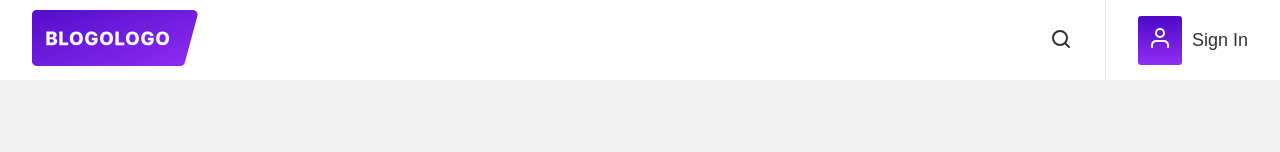
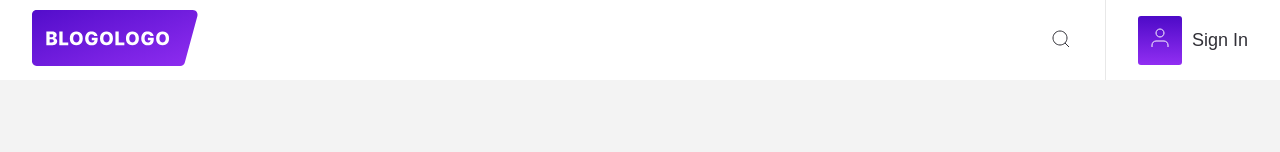
Before and after one commit to Valodya1993/Blogologo, a React (Vite) app: page /signin in a window 1280 px wide. Shown: the top 152 px of the page. Built offline with nearby package versions, Linux system fonts and the light colour scheme.

Commit message:
fixed console errors and warnings from browser

```diff
--- a/src/assets/search.tsx
+++ b/src/assets/search.tsx
@@ -5,8 +5,8 @@ export const Search = () => {
 
     return (
         <svg width="24" height="24" viewBox="0 0 24 24" fill="none" xmlns="http://www.w3.org/2000/svg">
-            <path d="M11 18C14.866 18 18 14.866 18 11C18 7.13401 14.866 4 11 4C7.13401 4 4 7.13401 4 11C4 14.866 7.13401 18 11 18Z" stroke={theme.colors.text} stroke-width="2" stroke-linecap="round" stroke-linejoin="round" />
-            <path d="M20 20L16 16" stroke={theme.colors.text}  stroke-width="2" stroke-linecap="round" stroke-linejoin="round" />
+            <path d="M11 18C14.866 18 18 14.866 18 11C18 7.13401 14.866 4 11 4C7.13401 4 4 7.13401 4 11C4 14.866 7.13401 18 11 18Z" stroke={theme.colors.text} />
+            <path d="M20 20L16 16" stroke={theme.colors.text} />
         </svg>
     );
 }
--- a/src/assets/user.tsx
+++ b/src/assets/user.tsx
@@ -1,8 +1,8 @@
 export const UserLogo = () => {
     return (
         <svg width="24" height="24" viewBox="0 0 24 24" fill="none" xmlns="http://www.w3.org/2000/svg">
-            <path d="M20 21V19C20 17.9391 19.5786 16.9217 18.8284 16.1716C18.0783 15.4214 17.0609 15 16 15H8C6.93913 15 5.92172 15.4214 5.17157 16.1716C4.42143 16.9217 4 17.9391 4 19V21" stroke="white" stroke-width="2" stroke-linecap="round" stroke-linejoin="round" />
-            <path d="M12 11C14.2091 11 16 9.20914 16 7C16 4.79086 14.2091 3 12 3C9.79086 3 8 4.79086 8 7C8 9.20914 9.79086 11 12 11Z" stroke="white" stroke-width="2" stroke-linecap="round" stroke-linejoin="round" />
+            <path d="M20 21V19C20 17.9391 19.5786 16.9217 18.8284 16.1716C18.0783 15.4214 17.0609 15 16 15H8C6.93913 15 5.92172 15.4214 5.17157 16.1716C4.42143 16.9217 4 17.9391 4 19V21" stroke="white"  />
+            <path d="M12 11C14.2091 11 16 9.20914 16 7C16 4.79086 14.2091 3 12 3C9.79086 3 8 4.79086 8 7C8 9.20914 9.79086 11 12 11Z" stroke="white"  />
         </svg>
     );
 }
--- a/src/components/button/button.tsx
+++ b/src/components/button/button.tsx
@@ -16,13 +16,13 @@ export const Button: FC<IButton> = ({ content, state, onClick, style }) => {
         <StyledButton style={{
                 background: theme.colors.bg_header,
                 color: theme.colors.text
-            }} styleType={style} onClick={onClick} disabled={state}>
+            }} $styleType={style} onClick={onClick} disabled={state}>
             {content}
         </StyledButton>
     );
 };
 
-const StyledButton = styled.button<{ styleType: "primary" | "secondary" }>`
+const StyledButton = styled.button<{ $styleType: "primary" | "secondary" }>`
     padding: 15px;
     border: none;
     font-size: 18px;
@@ -30,8 +30,8 @@ const StyledButton = styled.button<{ styleType: "primary" | "secondary" }>`
     cursor: pointer;
     width: -webkit-fill-available;
 
-    ${({ styleType }) =>
-        styleType === "primary" &&
+    ${({ $styleType }) =>
+        $styleType === "primary" &&
         css`
         background-color: #6C1BDB !important;
         color: #ffffff !important;
@@ -46,8 +46,8 @@ const StyledButton = styled.button<{ styleType: "primary" | "secondary" }>`
         }
     `}
 
-    ${({ styleType }) =>
-        styleType === "secondary" &&
+    ${({ $styleType }) =>
+        $styleType === "secondary" &&
         css`
         background-color: #3130371A;
         color: #313037;
--- a/src/components/header/header.tsx
+++ b/src/components/header/header.tsx
@@ -39,7 +39,7 @@ export const Header = () => {
             <Link to='/' style={{ margin: 'auto 0' }}><Logo /></Link>
             <div className="central_block" style={{ background: isSearchOpen ? theme.colors.bg : '' }}>
 
-                <SearchInput style={{ background: theme.colors.bg, color: theme.colors.text, cursor: isSearchOpen ? 'text' : 'default' }} value={search} onChange={(e) => setSearch(e.target.value)} placeholder="Search..." isSearchOpen={isSearchOpen} onKeyDown={(e) => {
+                <SearchInput style={{ background: theme.colors.bg, color: theme.colors.text, cursor: isSearchOpen ? 'text' : 'default' }} value={search} onChange={(e) => setSearch(e.target.value)} placeholder="Search..." $isSearchOpen={isSearchOpen} onKeyDown={(e) => {
                     if (e.key === "Enter") {
                         navigate(`/search/${encodeURIComponent(search)}`);
                         setSearch('');
@@ -98,14 +98,14 @@ const SeparatorVert = styled.div`
     background-color: #E8E8E8;
 `;
 
-const SearchInput = styled.input<{ isSearchOpen?: boolean }>`
+const SearchInput = styled.input<{ $isSearchOpen?: boolean }>`
     padding: 21px 24px;
     font-size: 16px;
     width: 100%;
     flex: 1;
     margin: 0 32px;
     border-radius: 5px;
-    opacity: ${(props) => (props.isSearchOpen ? '1' : '0')};
+    opacity: ${(props) => (props.$isSearchOpen ? '1' : '0')};
 
     &::placeholder{
         font-size: 16px;
```
Also changed, not shown: src/assets/logo.tsx (+2 -2 lines).
